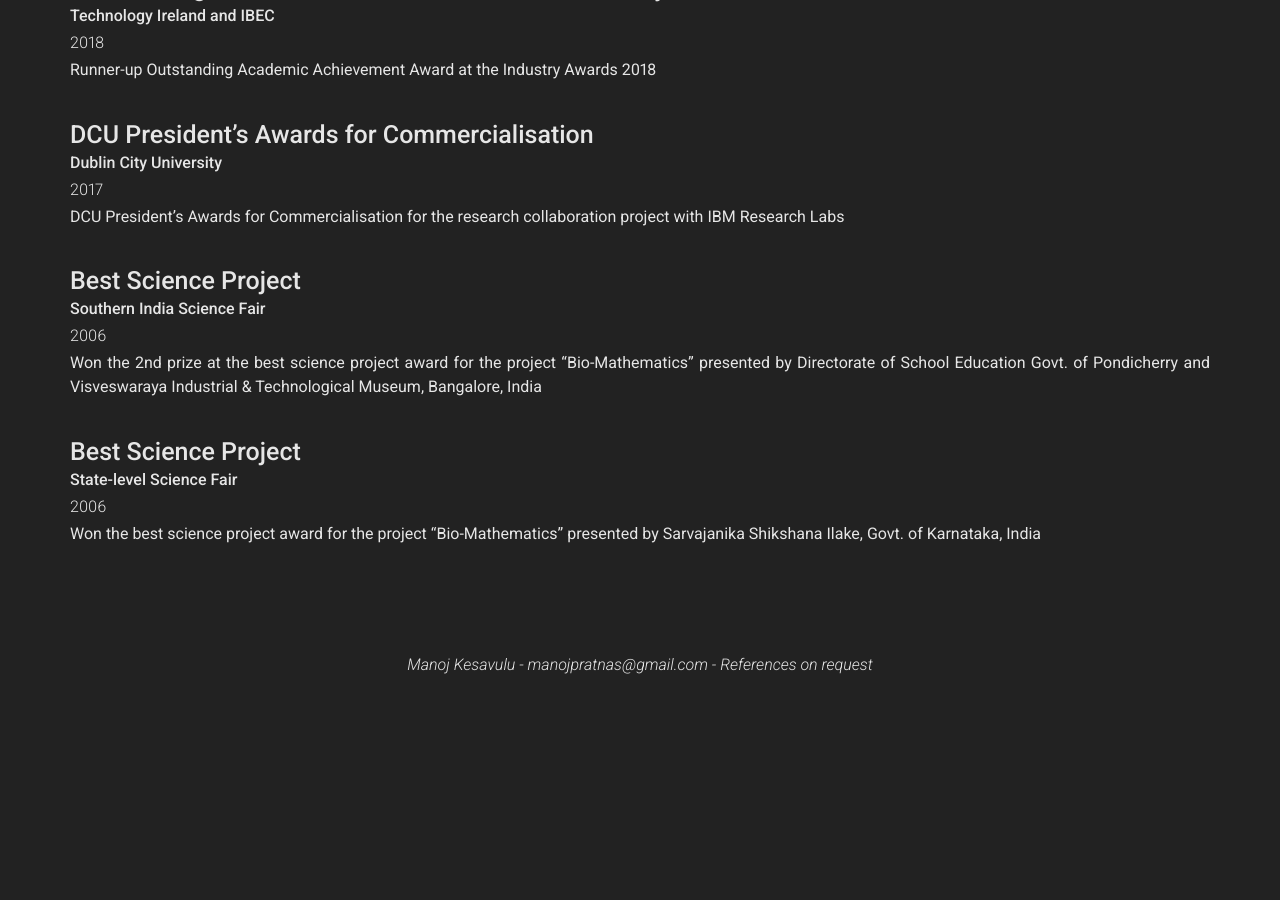
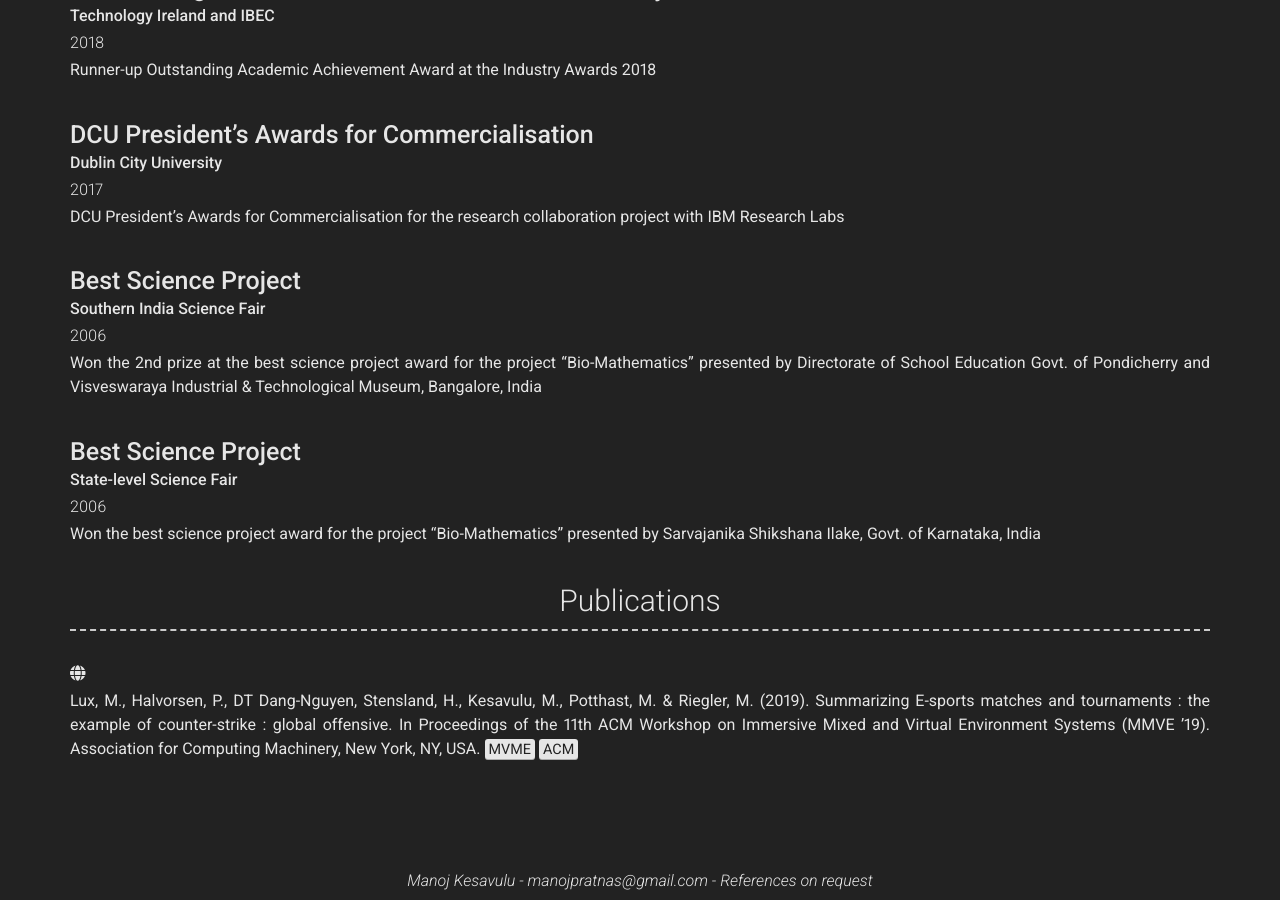
Before and after one commit to manoj-kesavulu/manoj-kesavulu.github.io, a Jekyll site: the page built from index.md, in a window 1280 px wide and 900 px high, scrolled down 4267 px. Built offline with Jekyll 4.4.1, drawn with Linux system fonts in a browser that asks for light colours; nearby versions of some CDN libraries; before the commit the page ends 4952 px from its top, so only the background shows below that.

Commit message:
Update publication 1

```diff
--- a/_config.yml
+++ b/_config.yml
@@ -254,6 +254,7 @@ content:
   - title: Awards
     layout: list
     content:
+      # Invention
       - layout: top
         title: "INVENTION: System and methods for identifying end-user usage behaviour to improve software design decisions"
         sub_title: Lead Inventor - IBM, Lero, DCU - IP.com
@@ -293,6 +294,17 @@ content:
         caption: "2006"
         description: Won the best science project award for the project "Bio-Mathematics" presented by Sarvajanika Shikshana Ilake, Govt. of Karnataka, India
 
+  # Publications Section
+  - title: Publications
+    layout: list
+    content:
+      # Invention
+      - layout: top
+        additional_links:
+          - title:  Invention Link
+            icon: fas fa-globe
+            url: https://dl.acm.org/doi/abs/10.1145/3304113.3326116
+        description: "Lux, M., Halvorsen, P., DT Dang-Nguyen, Stensland, H., Kesavulu, M., Potthast, M. & Riegler, M. (2019). Summarizing E-sports matches and tournaments : the example of counter-strike : global offensive. In Proceedings of the 11th ACM Workshop on Immersive Mixed and Virtual Environment Systems (MMVE ’19). Association for Computing Machinery, New York, NY, USA. <mark>MVME</mark> <mark>ACM</mark>"
 
 # Footer
 footer_show_references: true
```
